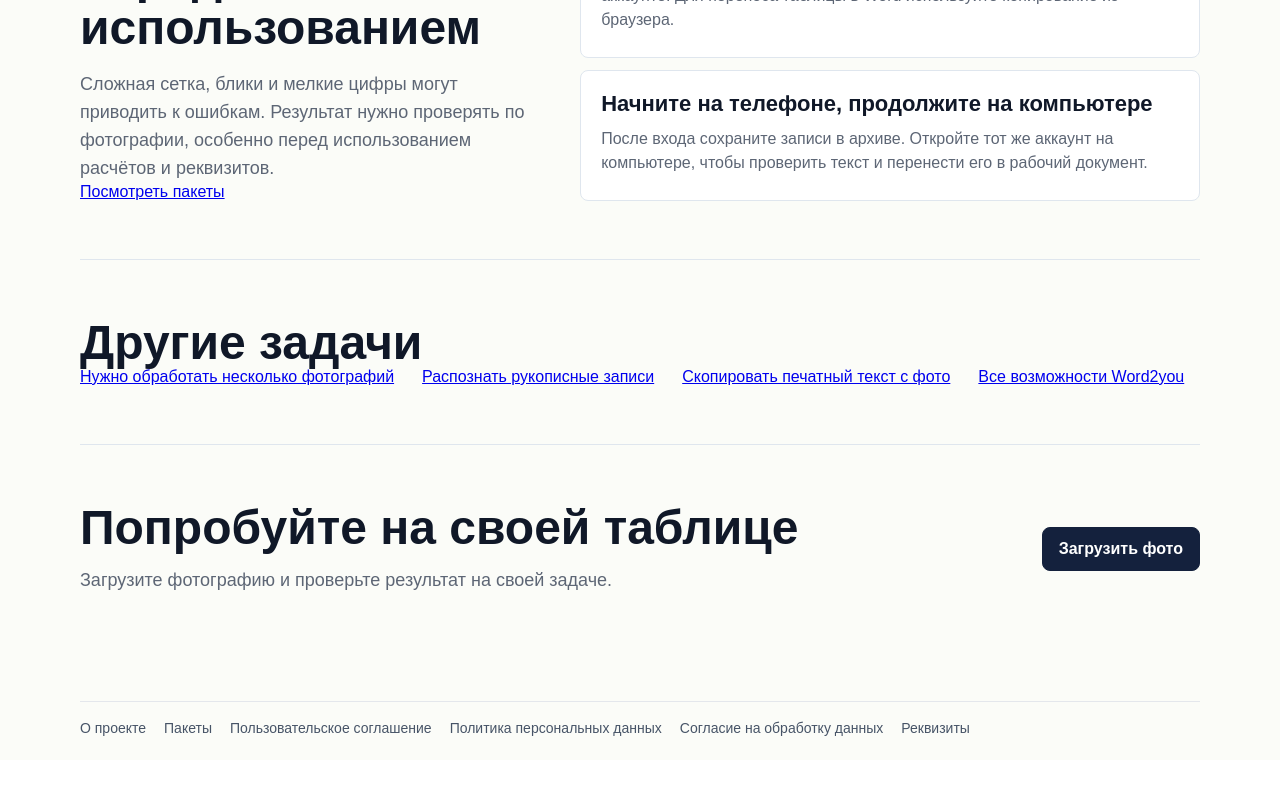
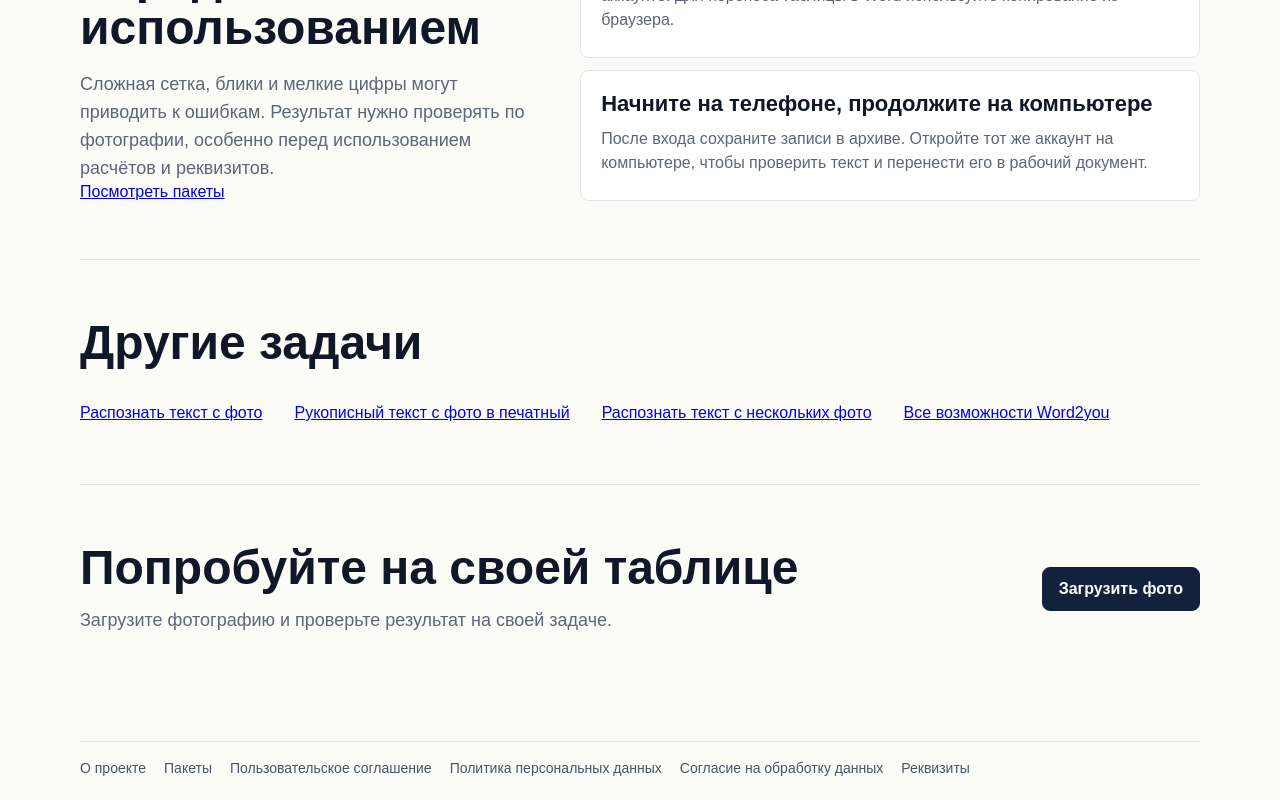
Before and after one commit to OlgaIL/myworld, a React (Vite) app in the folder client/: page /table-from-photo in a window 1280 px wide. Shown: the part 1724-2524 px from the top of the page. Before the commit the page ends 2484 px from the top, so only its background shows below. Built offline with nearby package versions, Linux system fonts and the light colour scheme; no server answers.

Commit message:
Finalize promo copy and batch upload guidance

```diff
--- a/client/src/components/CabinetHome.jsx
+++ b/client/src/components/CabinetHome.jsx
@@ -2,6 +2,7 @@ import CabinetArchiveNavigation from "./CabinetArchiveNavigation";
 import CabinetEmptyState from "./CabinetEmptyState";
 import Gallery from "./Gallery";
 import ProcessingPackageOffer from "./ProcessingPackageOffer";
+import BatchUploadHint from "./BatchUploadHint";
 
 function PlusIcon() {
   return (
@@ -75,12 +76,13 @@ function CabinetHome({
               onClick={onRequestUpload}
               disabled={uploading}
             >
-              Загрузить запись
+              Загрузить фото
             </button>
           )}
           <p className="guest-hero__counter upload-panel__counter">
             Документов в архиве: {recordsUsed}
           </p>
+          {recordUploadAllowed && <BatchUploadHint user={user} />}
           {!uploading && <ProcessingPackageOffer user={user} reloadUser={reloadUser} />}
         </section>
       )}
@@ -166,6 +168,7 @@ function CabinetHome({
             <ProcessingPackageOffer user={user} reloadUser={reloadUser} />
           )}
           <div className="cabinet-empty-state__meta">
+            {recordUploadAllowed && <BatchUploadHint user={user} />}
             <p className="guest-hero__counter upload-panel__counter">
               Документов в архиве: {recordsUsed}
             </p>
--- /dev/null
+++ b/client/src/components/PromoRelatedLinks.css
@@ -0,0 +1,18 @@
+.landing-page .landing-section.promo-related > h2 {
+  margin-bottom: 32px;
+}
+
+.promo-related__links {
+  display: flex;
+  flex-wrap: wrap;
+  gap: 20px 32px;
+  line-height: 1.6;
+}
+
+@media (max-width: 700px) {
+  .promo-related__links {
+    flex-direction: column;
+    align-items: flex-start;
+    gap: 16px;
+  }
+}
--- /dev/null
+++ b/client/src/components/PromoRelatedLinks.jsx
@@ -0,0 +1,24 @@
+import { Link, useLocation } from "react-router-dom";
+import "./PromoRelatedLinks.css";
+
+const pages = [
+  { path: "/photo-to-text", label: "Распознать текст с фото" },
+  { path: "/handwriting-to-text", label: "Рукописный текст с фото в печатный" },
+  { path: "/batch-photo-to-text", label: "Распознать текст с нескольких фото" },
+  { path: "/table-from-photo", label: "Распознать таблицу с фото" },
+  { path: "/about", label: "Все возможности Word2you" }
+];
+
+export default function PromoRelatedLinks() {
+  const { pathname } = useLocation();
+  return (
+    <section className="landing-section promo-related" aria-labelledby="promo-related-heading">
+      <h2 id="promo-related-heading">Другие задачи</h2>
+      <nav className="promo-related__links" aria-label="Другие возможности Word2you">
+        {pages.filter(page => page.path !== pathname).map(page => (
+          <Link key={page.path} to={page.path}>{page.label}</Link>
+        ))}
+      </nav>
+    </section>
+  );
+}
--- a/client/src/pages/AboutPage.jsx
+++ b/client/src/pages/AboutPage.jsx
@@ -166,10 +166,10 @@ function AboutPage() {
       <section className="about-section" aria-labelledby="about-features-heading">
         <h2 id="about-features-heading">Выберите свою задачу</h2>
         <div className="feature-overview">
-          <article><h3>Печатный текст с фото</h3><p>Получите текст со страницы учебника, документа или скриншота. Проверьте и скопируйте его в свой документ.</p><Link to="/photo-to-text">Посмотреть пример печатной страницы</Link></article>
-          <article><h3>Рукописные записи</h3><p>Переведите конспект или заметку от руки в печатный текст. Сравните фото и результат на примерах разного почерка.</p><Link to="/handwriting-to-text">Посмотреть примеры рукописи</Link></article>
-          <article><h3>Несколько фотографий</h3><p>После входа выберите сразу несколько фото. Каждое станет отдельной записью в архиве.</p><Link to="/batch-photo-to-text">Как работает пакетная обработка</Link></article>
-          <article><h3>Таблицы с фотографий</h3><p>Попробуйте восстановить строки и столбцы. Проверьте ячейки и перенесите результат в Word.</p><Link to="/table-from-photo">Как восстановить таблицу</Link></article>
+          <article><h3>Печатный текст с фото</h3><p>Получите текст со страницы учебника, документа или скриншота. Проверьте и скопируйте его в свой документ.</p><Link to="/photo-to-text">Результат распознавания печатной страницы</Link></article>
+          <article><h3>Рукописные записи</h3><p>Переведите конспект или заметку от руки в печатный текст. Сравните фото и результат на примерах разного почерка.</p><Link to="/handwriting-to-text">Рукописный текст с фото в печатный</Link></article>
+          <article><h3>Несколько фотографий</h3><p>Выберите сразу несколько фото для загрузки. Доступно только после входа. Каждое станет отдельной записью в вашем архиве.</p><Link to="/batch-photo-to-text">Распознать текст с нескольких фото</Link></article>
+          <article><h3>Таблицы с фотографий</h3><p>Попробуйте восстановить строки и столбцы. Проверьте ячейки и перенесите результат в Word.</p><Link to="/table-from-photo">Распознать таблицу с фото</Link></article>
         </div>
       </section>
 
--- a/client/src/pages/FeatureLanding.jsx
+++ b/client/src/pages/FeatureLanding.jsx
@@ -1,6 +1,7 @@
 import { useEffect } from "react";
 import { Link } from "react-router-dom";
 import PageFooter from "../components/PageFooter";
+import PromoRelatedLinks from "../components/PromoRelatedLinks";
 import TableResultExample from "../components/TableResultExample";
 import { captureAcquisitionContext } from "../services/analytics";
 import "./FeatureLanding.css";
@@ -30,14 +31,14 @@ export default function FeatureLanding({ kind }) {
     <section className="landing-section" aria-labelledby="feature-steps">
       <h2 id="feature-steps">{batch ? "Как обработать несколько фотографий" : "Как получить таблицу из фотографии"}</h2>
       <ol className="feature-steps">
-        <li><h3>{batch ? "Войдите и выберите файлы" : "Загрузите чёткую фотографию"}</h3><p>{batch ? "В личном кабинете выделите несколько изображений JPEG, PNG или WebP за один раз." : "Снимите страницу ровно, без бликов. В кадре должны быть видны края таблицы и значения ячеек."}</p></li>
+        <li><h3>{batch ? "Выберите фотографии для загрузки" : "Загрузите чёткую фотографию"}</h3><p>{batch ? "Выберите сразу несколько фото для загрузки. Доступно только после входа." : "Снимите страницу ровно, без бликов. В кадре должны быть видны края таблицы и значения ячеек."}</p></li>
         <li><h3>{batch ? "Дождитесь обработки" : "Откройте вкладку «Таблицы»"}</h3><p>{batch ? "Фотографии обрабатываются по очереди в пределах доступного остатка. Результаты сохраняются в архиве." : "Если таблица обнаружена, запустите её восстановление. Если вкладки нет, проверьте качество снимка."}</p></li>
         <li><h3>{batch ? "Проверьте каждую запись" : "Сверьте и скопируйте ячейки"}</h3><p>{batch ? "Откройте нужную страницу, сравните текст с фото и скопируйте результат. К архиву можно вернуться позже." : "Проверьте числа, заголовки и объединённые ячейки. При вставке в Word выберите сохранение исходного форматирования."}</p></li>
       </ol>
     </section>
-    {batch ? <section className="landing-section" aria-labelledby="batch-examples"><h2 id="batch-examples">Три фотографии — три отдельные записи</h2><p>Планы, конспекты и рабочие заметки можно хранить вместе в архиве. Ниже — примеры исходных страниц; результаты их распознавания можно посмотреть на странице рукописи.</p><div className="feature-examples">{batchExamples.map(([name, title]) => <figure key={name}><img src={`/handwriting-examples/${name}-photo.png`} alt={`Исходная рукописная страница: ${title}`} loading="lazy" /><figcaption>{title} → отдельная запись</figcaption></figure>)}</div><Link to="/handwriting-to-text">Посмотреть исходные фото и результаты распознавания</Link></section> : <section className="landing-section"><TableResultExample /></section>}
-    <section className="landing-split"><div><h2>{batch ? "Понятный объём и условия" : "Что проверить перед использованием"}</h2><p>{batch ? "Перед большой загрузкой проверьте остаток обработок в аккаунте. Если его недостаточно, посмотрите доступные пакеты и стоимость продолжения." : "Сложная сетка, блики и мелкие цифры могут приводить к ошибкам. Результат нужно проверять по фотографии, особенно перед использованием расчётов и реквизитов."}</p><Link to="/packages">Посмотреть пакеты</Link></div><div className="landing-usecases"><article className="landing-usecase"><h3>{batch ? "Каждое фото сохраняется отдельно" : "Условия восстановления"}</h3><p>{batch ? "Пакетная обработка не объединяет страницы в один документ. Добавление нескольких страниц внутрь одной записи запланировано отдельно." : "Доступность пробного восстановления и оставшихся попыток проверяется в аккаунте. Для переноса таблицы в Word используйте копирование из браузера."}</p></article><article className="landing-usecase"><h3>Начните на телефоне, продолжите на компьютере</h3><p>После входа сохраните записи в архиве. Откройте тот же аккаунт на компьютере, чтобы проверить текст и перенести его в рабочий документ.</p></article></div></section>
-    <section className="landing-section"><h2>Другие задачи</h2><div className="feature-related"><Link to={batch ? "/table-from-photo" : "/batch-photo-to-text"}>{batch ? "На фотографиях есть таблицы" : "Нужно обработать несколько фотографий"}</Link><Link to="/handwriting-to-text">Распознать рукописные записи</Link><Link to="/photo-to-text">Скопировать печатный текст с фото</Link><Link to="/about">Все возможности Word2you</Link></div></section>
+    {batch ? <section className="landing-section" aria-labelledby="batch-examples"><h2 id="batch-examples">Три фотографии — три отдельные записи</h2><p>Планы, конспекты и рабочие заметки можно хранить вместе в архиве. Ниже — примеры исходных страниц; результаты их распознавания можно посмотреть на странице рукописи.</p><div className="feature-examples">{batchExamples.map(([name, title]) => <figure key={name}><img src={`/handwriting-examples/${name}-photo.png`} alt={`Исходная рукописная страница: ${title}`} loading="lazy" /><figcaption>{title} → отдельная запись</figcaption></figure>)}</div><Link to="/handwriting-to-text">Распознавание рукописного текста с фото — примеры результата</Link></section> : <section className="landing-section"><TableResultExample /></section>}
+    <section className="landing-split"><div><h2>{batch ? "Понятный объём и условия" : "Что проверить перед использованием"}</h2><p>{batch ? "Перед большой загрузкой проверьте остаток обработок в аккаунте. Если его недостаточно, посмотрите доступные пакеты и стоимость продолжения." : "Сложная сетка, блики и мелкие цифры могут приводить к ошибкам. Результат нужно проверять по фотографии, особенно перед использованием расчётов и реквизитов."}</p><Link to="/packages">Посмотреть пакеты</Link></div><div className="landing-usecases"><article className="landing-usecase"><h3>{batch ? "Каждое фото сохраняется отдельно" : "Условия восстановления"}</h3><p>{batch ? "Пакетная обработка не объединяет страницы в один документ. Добавление нескольких страниц внутрь одной записи в работе и скоро появится в системе." : "Доступность пробного восстановления и оставшихся попыток проверяется в аккаунте. Для переноса таблицы в Word используйте копирование из браузера."}</p></article><article className="landing-usecase"><h3>Начните на телефоне, продолжите на компьютере</h3><p>После входа сохраните записи в архиве. Откройте тот же аккаунт на компьютере, чтобы проверить текст и перенести его в рабочий документ.</p></article></div></section>
+    <PromoRelatedLinks />
     <section className="landing-final"><div><h2>{batch ? "Начните с первой страницы" : "Попробуйте на своей таблице"}</h2><p>Загрузите фотографию и проверьте результат на своей задаче.</p></div><Link className="landing-button landing-button--primary" to="/">Загрузить фото</Link></section>
     <PageFooter />
   </main>;
--- a/client/src/pages/PhotoToTextLanding.jsx
+++ b/client/src/pages/PhotoToTextLanding.jsx
@@ -156,7 +156,7 @@ function PhotoToTextLanding() {
       </section>
 
       <section className="landing-split" id="batch" aria-labelledby="photo-batch-heading">
-        <div><h2 id="photo-batch-heading">Нужно обработать несколько фото?</h2><p>После входа выберите несколько фотографий за один раз. Каждая сохраняется отдельной записью.</p><Link to="/batch-photo-to-text">Пакетная обработка: порядок работы и условия</Link></div>
+        <div><h2 id="photo-batch-heading">Нужно обработать несколько фото?</h2><p>Выберите сразу несколько фото для загрузки. Доступно только после входа. Каждое станет отдельной записью в вашем архиве.</p><Link to="/batch-photo-to-text">Распознать текст с нескольких фото</Link></div>
         <div id="tables"><h2>На фотографии есть таблица?</h2><p>Попробуйте восстановить строки и столбцы, проверьте ячейки и скопируйте результат в Word.</p><Link to="/table-from-photo">Распознавание таблиц с фото</Link></div>
       </section>
 
@@ -197,15 +197,15 @@ function PhotoToTextLanding() {
         <div className="landing-usecases">
           <article className="landing-usecase">
             <h3>Как скопировать текст с фото?</h3>
-            <p>Загрузите фотографию в инструмент, проверьте результат и нажмите кнопку копирования рядом с текстом.</p>
+            <p>Загрузите фотографию, проверьте результат и нажмите кнопку копирования рядом с текстом.</p>
           </article>
           <article className="landing-usecase">
             <h3>Можно ли распознать текст с телефона?</h3>
-            <p>Да, откройте Word2you в браузере телефона и выберите фото. После входа сохраните запись в архиве: на компьютере она будет доступна в том же аккаунте.</p>
+            <p>Да, откройте Word2you в браузере телефона и загрузите фото. После входа сохраните запись в архиве: на компьютере она будет доступна в том же аккаунте.</p>
           </article>
           <article className="landing-usecase">
             <h3>Какие файлы принимает сервис?</h3>
-            <p>Поддерживаются изображения JPEG, PNG и WebP. Можно загрузить фото печатного текста или скриншот.</p>
+            <p>Загружайте изображения, скриншоты и фото с телефона.</p>
           </article>
           <article className="landing-usecase">
             <h3>Можно ли распознать несколько фотографий сразу?</h3>
@@ -213,7 +213,7 @@ function PhotoToTextLanding() {
           </article>
           <article className="landing-usecase">
             <h3>Как скопировать таблицу с фотографии?</h3>
-            <p>Если сервис обнаружил таблицу, откройте вкладку «Таблицы» и запустите восстановление. Проверьте ячейки по фото, затем скопируйте результат в Word с сохранением форматирования. <Link to="/table-from-photo">Условия восстановления таблиц</Link>.</p>
+            <p>Если сервис обнаружил таблицу, откройте вкладку «Таблицы» и запустите восстановление. Проверьте ячейки по фото, затем скопируйте результат в Word с сохранением форматирования. <Link to="/table-from-photo">Распознать таблицу с фото</Link>.</p>
           </article>
           <article className="landing-usecase">
             <h3>Что делать, если в тексте есть ошибки?</h3>
```
Also changed, not shown: client/src/components/BatchUploadHint.css (added, +18 -0 lines), client/src/components/BatchUploadHint.jsx (added, +28 -0 lines), client/src/pages/FeatureLanding.css (+2 -0 lines), 2 other files (tests, documents, lock files or other folders).
